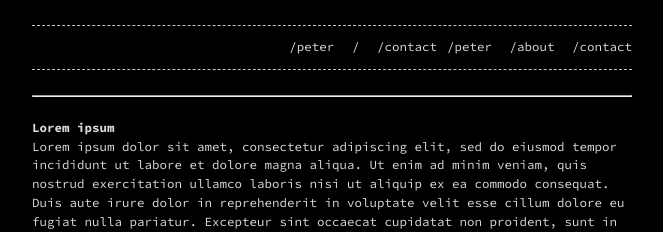
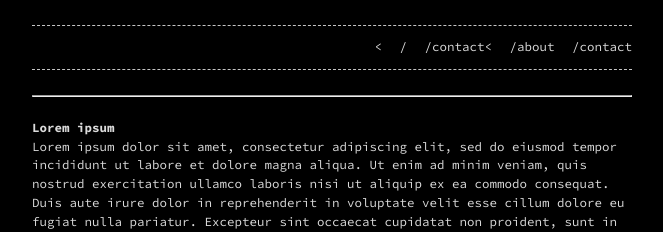
Before and after one commit to esccode/esccode.github.io, a Jekyll site: the page built from index.md, in a window 1280 px wide. Shown: the top 232 px of the page, without its empty margins (308-971 px from the left). Built offline with Jekyll 4.4.1, drawn with Linux system fonts in a browser that asks for light colours.

Commit message:
Update header.html

```diff
--- a/_includes/header.html
+++ b/_includes/header.html
@@ -5,7 +5,7 @@
       {%- for path in page_paths -%}
         {%- assign my_page = site.pages | where: "path", path | first -%}
         {%- if my_page.title -%}
-        <li><a href="/peter">/peter</a></li>
+        <
         <li><a href="{{ my_page.url | relative_url }}">{{ my_page.title | escape }}</a></li>
         <li><a href="/contact">/contact</a></li>
         {%- endif -%}
```
